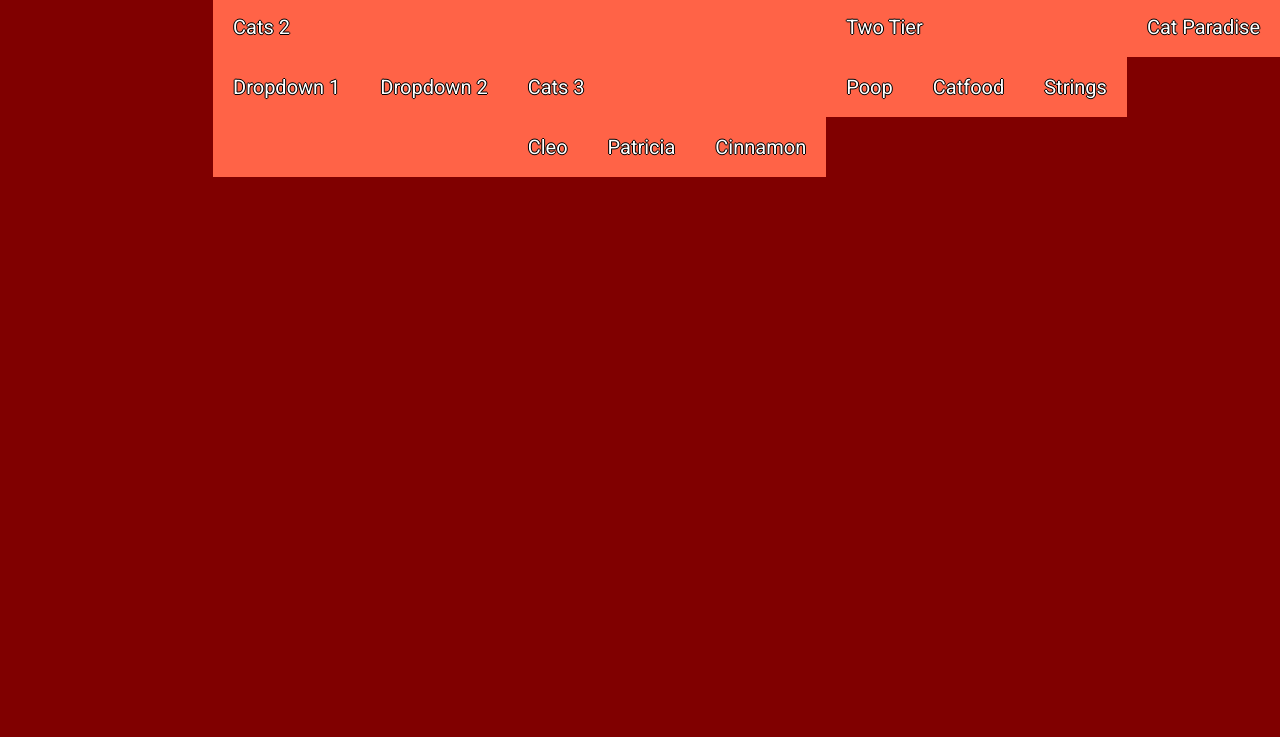
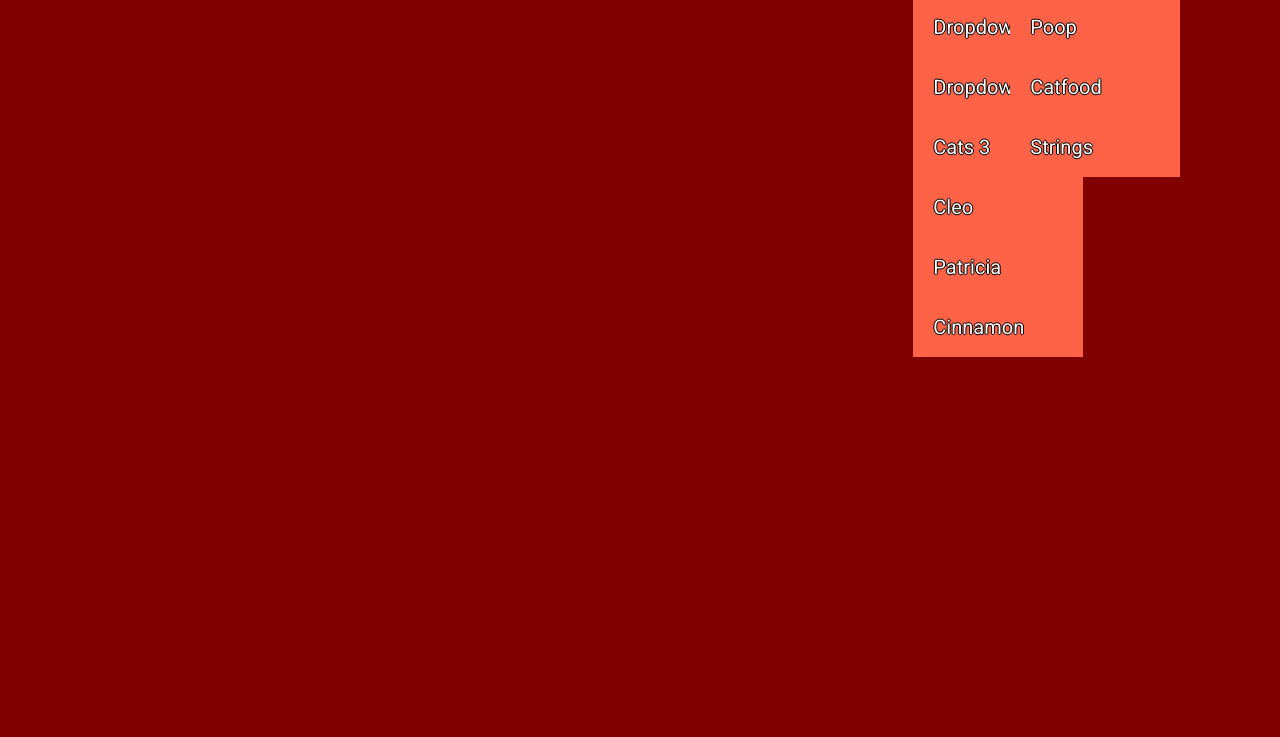
Before and after one commit to TheKerfuffle/responsive_css_html_encyclopedia, a plain HTML site: page index.html in a window 1280 px wide. Shown: the part 63-800 px from the top of the page. Drawn offline with Linux system fonts and the light colour scheme.

Commit message:
positioning of elements coming together, color scheme is atrocious

```diff
--- a/style.css
+++ b/style.css
@@ -103,3 +103,25 @@
     line-height: 60px;
     text-decoration: none;
 }
+
+/* Covers all second tier menu items for their hover state */
+nav ul li ul li:hover{
+    background-color: black;
+}
+
+/* Hides elements of the nav list */
+/* Top: 60px; displays the nested item 60 pixels below it's parent element */
+/* Position: absolute; allows us to position the children relative to the parent */
+nav ul ul{
+    xdisplay: none;
+    position: absolute;
+    top: 60px;
+}
+
+/* All elements WITHIN a dropdown menu */
+nav ul ul li{
+    width: 170px;
+    float: none;
+    display: list-item;
+    position: relative;
+}
```
